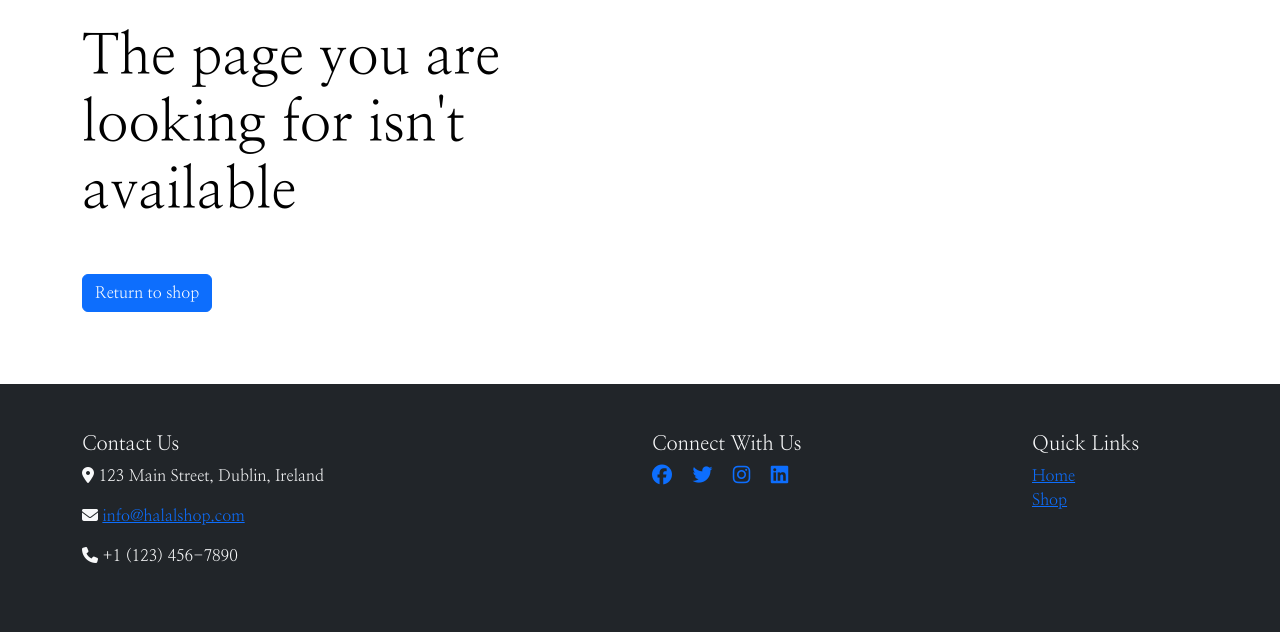
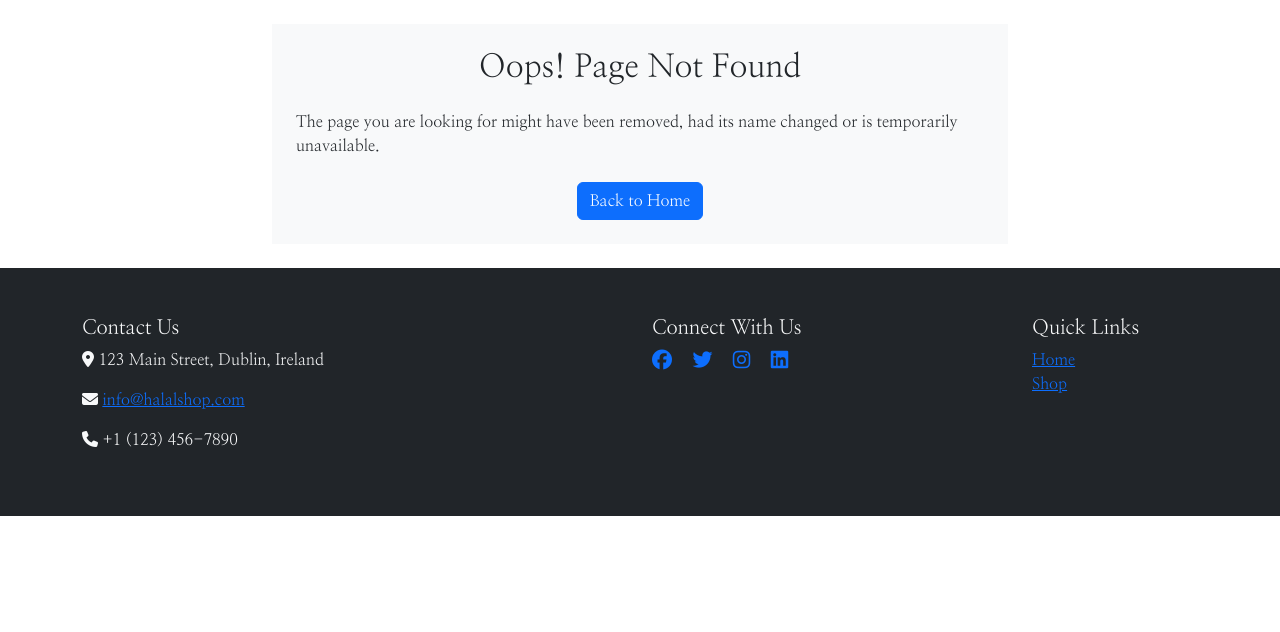
Before and after one commit to AmeenNoor/halal-shop, a Django app: template templates/errors/404.html in a window 1280 px wide. Shown: the part 186-818 px from the top of the page. After the commit the page ends 702 px from the top, so only its background shows below. Run offline with Django 3.2, Linux system fonts and the light colour scheme; the template is opened without the code that fills it, so the values that code supplies are empty; some libraries are stand-ins or nearby versions; some web fonts are replaced.

Commit message:
Add styled 404.html & 500.html error pages

```diff
--- a/checkout/templates/checkout/cancel.html
+++ b/checkout/templates/checkout/cancel.html
@@ -10,7 +10,6 @@
         <h2 class="mb-4">Payment Canceled</h2>
         <p>Your payment has been canceled.</p>
 
-        <!-- Contact Information -->
         <div class="contact-info mt-4">
           <h4>Contact Information:</h4>
           <p>If you have any questions or need assistance, please contact our customer support team:</p>
@@ -20,7 +19,6 @@
           </ul>
         </div>
 
-        <!-- Back to Home Button -->
         <div class="back-to-home text-center mt-4">
           <a href="{% url 'home' %}" class="btn btn-primary">Back to Home</a>
         </div>
--- a/templates/errors/404.html
+++ b/templates/errors/404.html
@@ -1,20 +1,19 @@
-{% extends 'base.html' %}
+{% extends "base.html" %}
 {% load static %}
 {% block content %}
-    <div class="container mt-4 h-100">
-        <div class="row h-100">
-            <div class="col-7 col-md-6 my-auto">
-                <h1 class="display-4 logo-font text-black">
-                    The page you are looking for isn't available
-                </h1>
-                <div class="my-5">
-                    <h4>
-                        <a href="{% url 'products' %}" class="btn btn-primary">
-                                Return to shop
-                        </a>
-                    </h4>
-                </div>
-            </div>
+<div class="container mt-4">
+  <div class="row justify-content-center">
+    <div class="col-lg-8">
+      <div class="bg-light p-4">
+        <h2 class="text-center mb-4">Oops! Page Not Found</h2>
+        <p class="mb-4">The page you are looking for might have been removed, had its name
+            changed or is temporarily unavailable.</p>
+
+        <div class="back-to-home text-center mt-4">
+          <a href="{% url 'home' %}" class="btn btn-primary">Back to Home</a>
         </div>
+      </div>
     </div>
+  </div>
+</div>
 {% endblock %}
```
Also changed, not shown: halal_shop/settings.py (+13 -14 lines), templates/errors/500.html (+13 -15 lines), profiles/migrations/0001_initial.py (added).
